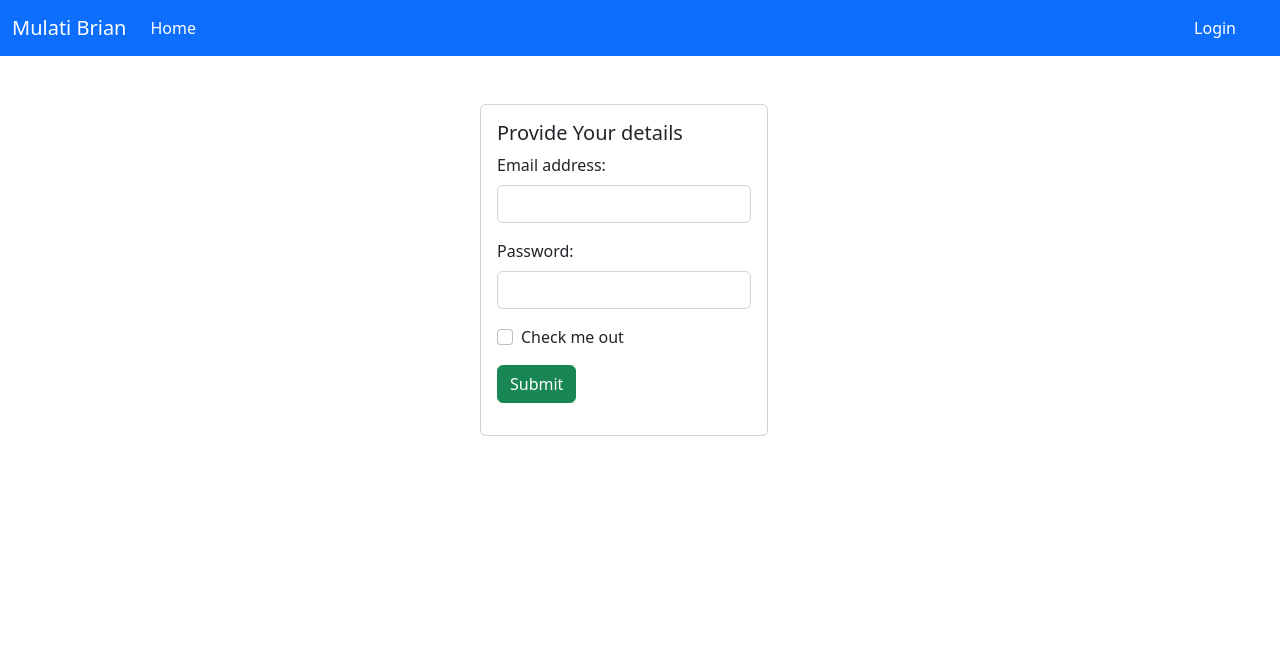
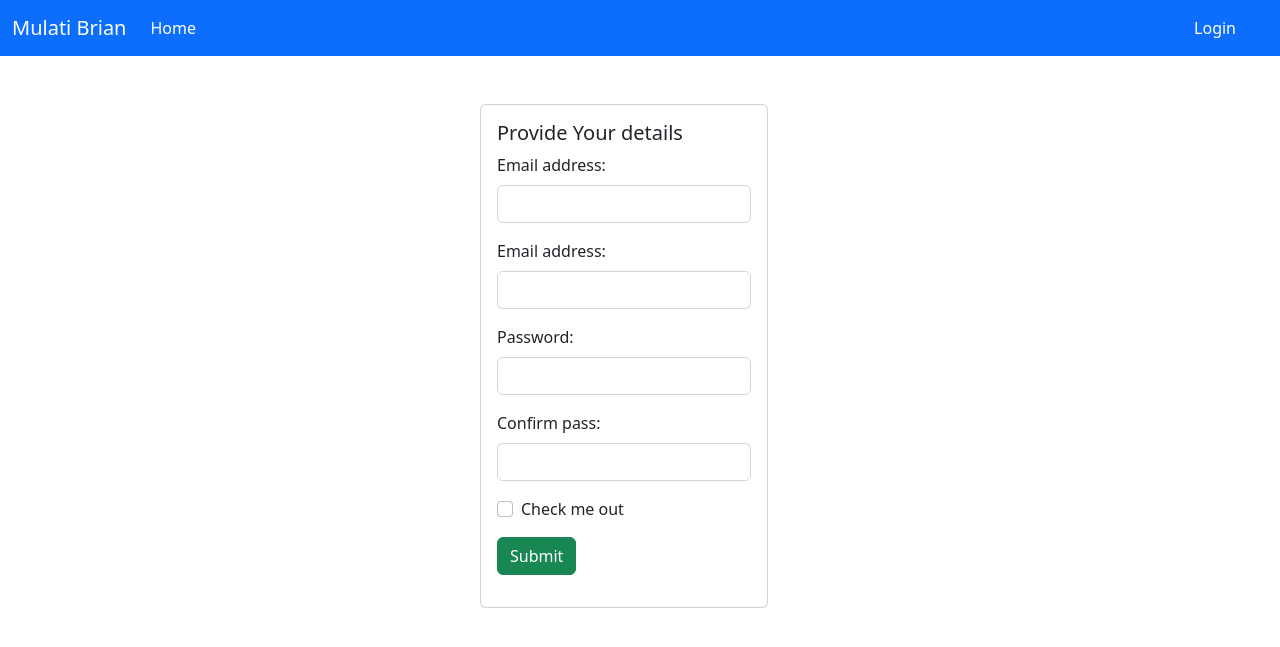
Before and after one commit to Brian-mula/django-personal-portfolio, a Django app: template accounts/templates/authentication/register.html in a window 1280 px wide. Shown: the top 647 px of the page. Run offline with Django 4.2, Linux system fonts and the light colour scheme; the template is opened without the code that fills it: values that come from a table or form of the project are taken from there, others are empty; some libraries are stand-ins or nearby versions.

Commit message:
failed registration

```diff
--- /dev/null
+++ b/accounts/forms.py
@@ -0,0 +1,14 @@
+from django import forms
+from django.contrib.auth.forms import UserCreationForm
+from django.contrib.auth.models import User
+
+
+class CustomeUserCreationForm(UserCreationForm):
+    username=forms.CharField(max_length=150)
+    email=forms.EmailField()
+    password1=forms.CharField(),
+    password2=forms.CharField()
+
+    class Meta:
+        model=User
+        fields=('username','email','password1')
--- a/accounts/templates/authentication/register.html
+++ b/accounts/templates/authentication/register.html
@@ -16,8 +16,17 @@
 
             </div>
             <div class="mb-3">
+              <label for="exampleInputEmail1" class="form-label">Email address:</label>
+              <input type="email" class="form-control" name="email" >
+
+            </div>
+            <div class="mb-3">
               <label for="exampleInputPassword1" class="form-label">Password:</label>
-              <input type="password" class="form-control" name="password">
+              <input type="password" class="form-control" name="password1">
+            </div>
+            <div class="mb-3">
+              <label for="exampleInputPassword1" class="form-label">Confirm pass:</label>
+              <input type="password" class="form-control" name="password2">
             </div>
             <div class="mb-3 form-check">
               <input type="checkbox" class="form-check-input" id="exampleCheck1">
```
Also changed, not shown: accounts/views.py (+7 -5 lines), db.sqlite3.
